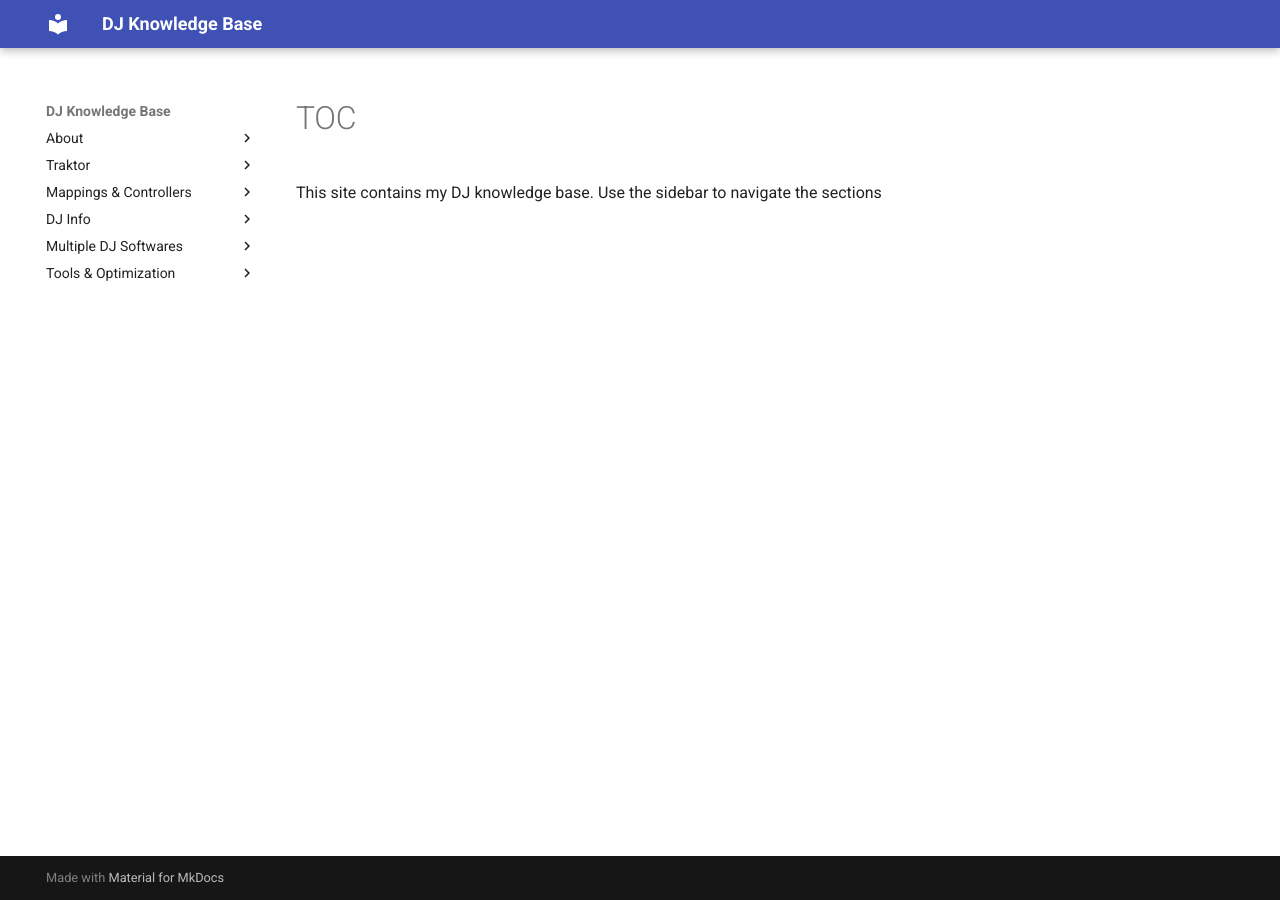
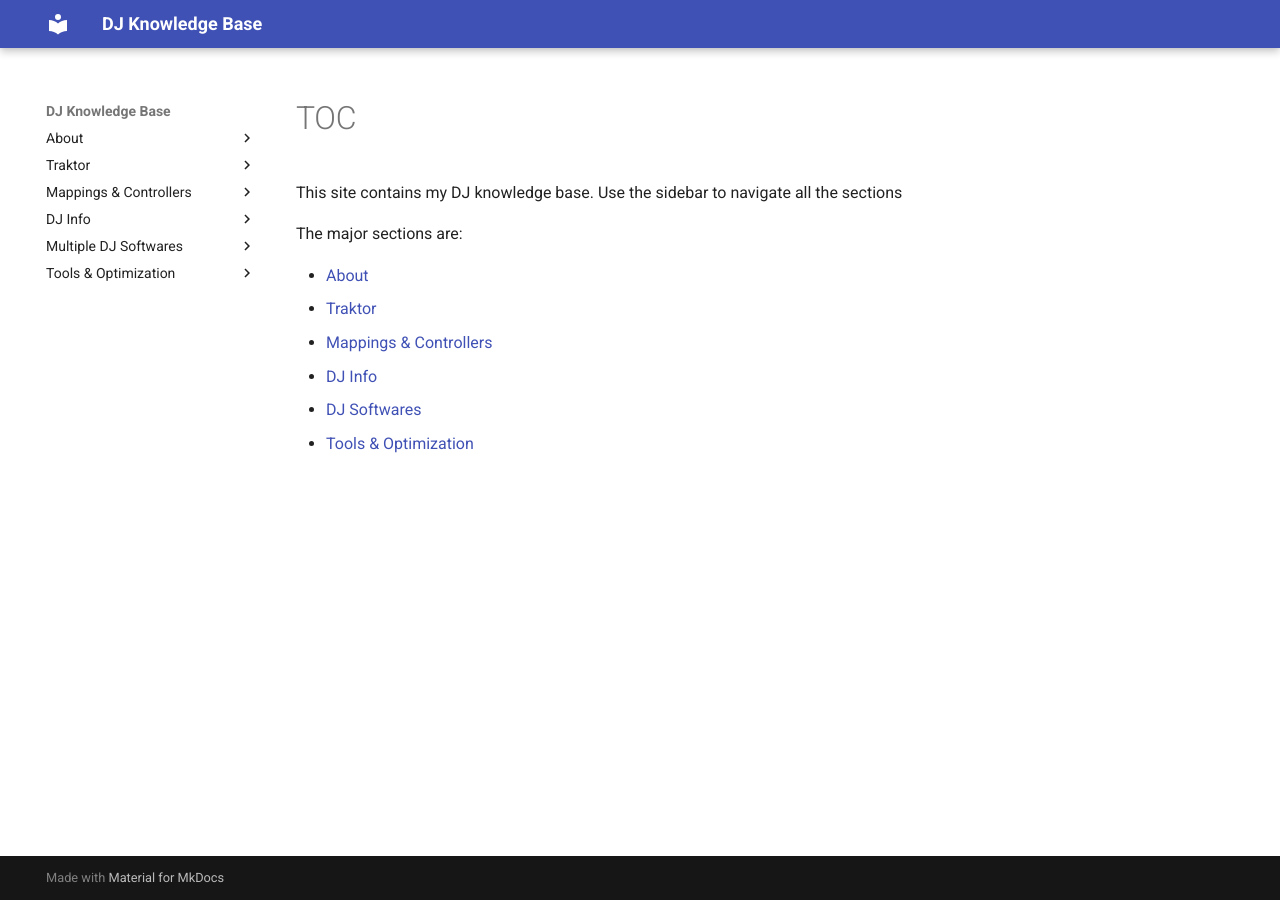
Before and after one commit to pestrela/dj_kb, an MkDocs documentation site: the page built from docs/index.md, in a window 1280 px wide. Built offline with MkDocs 1.6.1 and Material for MkDocs 9.7.7, drawn with Linux system fonts in a browser that asks for light colours.

Commit message:
fast upload

```diff
--- a/docs/index.md
+++ b/docs/index.md
@@ -3,4 +3,14 @@
 # TOC
 
 This site contains my DJ knowledge base.
-Use the sidebar to navigate the sections
+Use the sidebar to navigate all the sections
+
+
+The major sections are:
+
+* [About](about.md)
+* [Traktor](traktor.md)
+* [Mappings & Controllers](free_mappings.md)
+* [DJ Info](dj_tutorials.md)
+* [DJ Softwares](dj_collection_converters.md)
+* [Tools & Optimization](free_dj_tools.md)
```
Also changed, not shown: README.md (+2 -2 lines), docs/bome_mappings.md (+3 -1 lines), docs/rekordbox_v6.md (+3 -0 lines), docs/traktor_elastic_beatgrids.md (+1 -0 lines).
